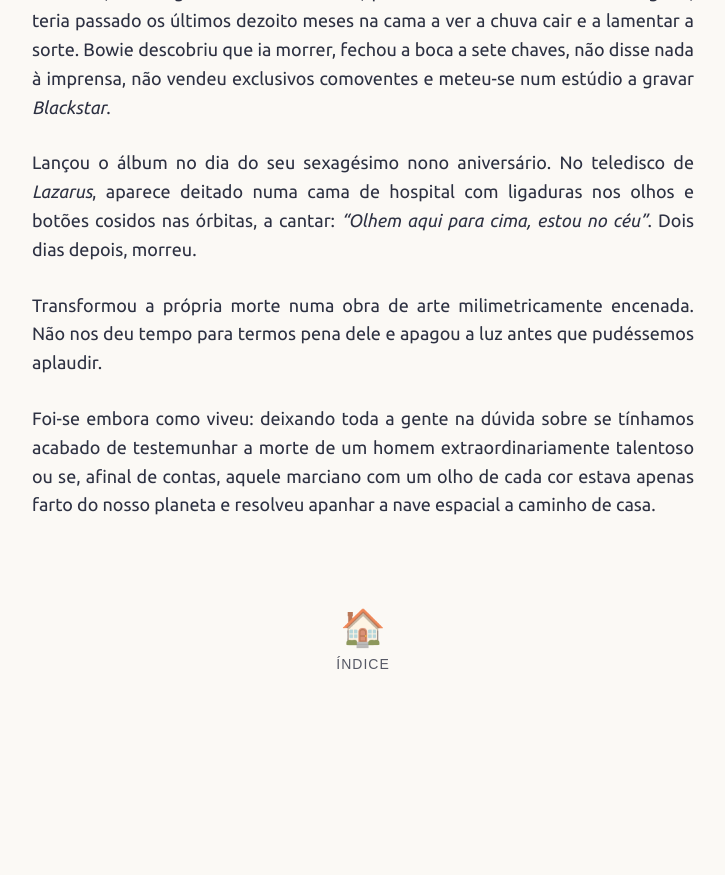
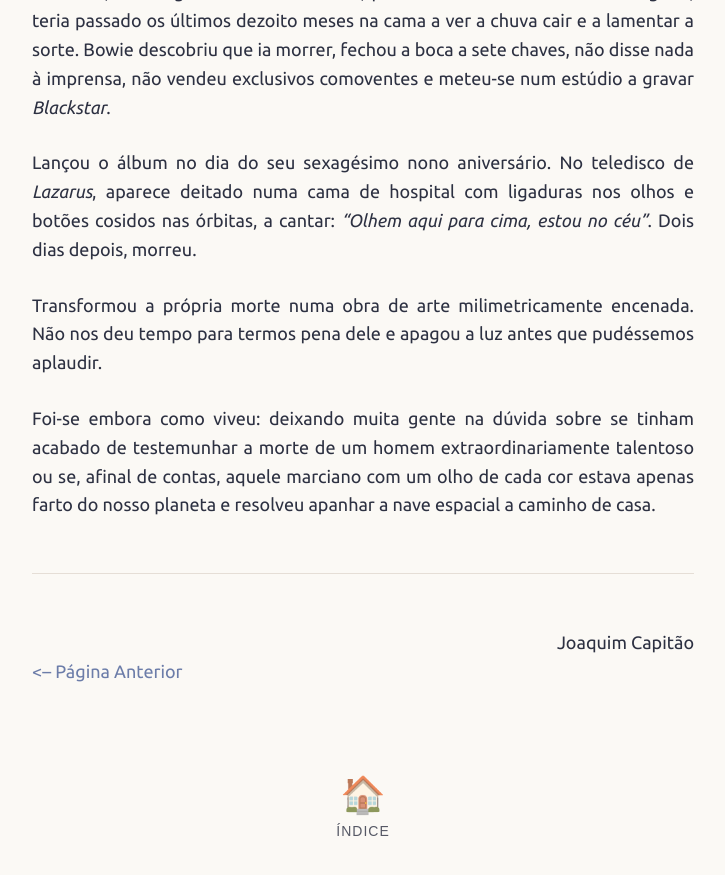
Before and after one commit to joaquim-capitao/musica, a Jekyll site: the page built from artistas/david-bowie.md, in a window 1280 px wide and 900 px high, scrolled down 2120 px. Shown: the top 875 px of the window, without its empty margins (277-1002 px from the left). Built offline with Jekyll 4.4.1, drawn with Linux system fonts in a browser that asks for light colours; our own code applies the rules of GitHub Pages for plain Markdown files; before the commit the page ends 2854 px from its top, so only the background shows below that.

Commit message:
Revise Bowie tribute text and add author credit
Updated text for clarity and added author attribution.

```diff
--- a/artistas/david-bowie.md
+++ b/artistas/david-bowie.md
@@ -32,4 +32,10 @@ Lançou o álbum no dia do seu sexagésimo nono aniversário. No teledisco de _L
 
 Transformou a própria morte numa obra de arte milimetricamente encenada. Não nos deu tempo para termos pena dele e apagou a luz antes que pudéssemos aplaudir.
 
-Foi-se embora como viveu: deixando toda a gente na dúvida sobre se tínhamos acabado de testemunhar a morte de um homem extraordinariamente talentoso ou se, afinal de contas, aquele marciano com um olho de cada cor estava apenas farto do nosso planeta e resolveu apanhar a nave espacial a caminho de casa.
+Foi-se embora como viveu: deixando muita gente na dúvida sobre se tinham acabado de testemunhar a morte de um homem extraordinariamente talentoso ou se, afinal de contas, aquele marciano com um olho de cada cor estava apenas farto do nosso planeta e resolveu apanhar a nave espacial a caminho de casa.
+
+---
+
+<div align="Right">Joaquim Capitão</div>
+
+[<-- Página Anterior](https://joaquim-capitao.github.io/musica/artistas)
```
